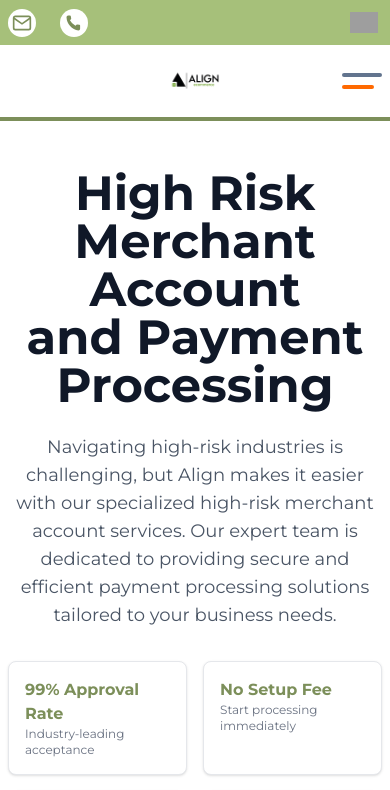
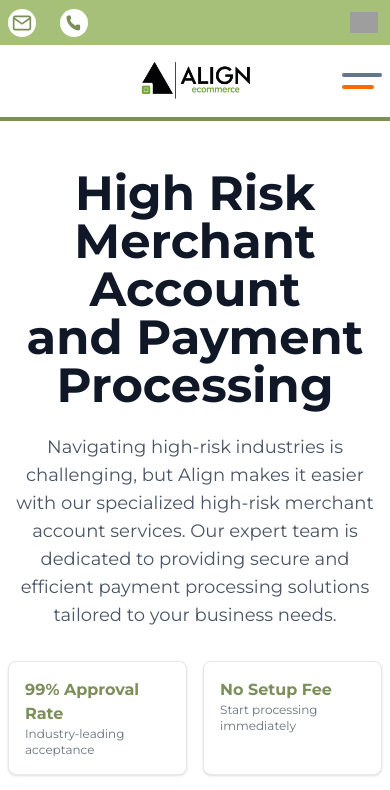
Before and after one commit to Jonathan-Atkins/align_ecommerce, a Next.js app: page / in a window 390 px wide. Shown: the top 790 px of the page. Built offline with nearby package versions, Linux system fonts and the light colour scheme; grey boxes are pictures that could not be loaded.

Commit message:
Adjust logo dimensions in compact mode for consistent display

```diff
--- a/src/app/Navbar.tsx
+++ b/src/app/Navbar.tsx
@@ -208,13 +208,13 @@ export default function Navbar() {
                             <Image
                                 src="/align_logo.png"
                                 alt="Align ecommerce logo"
-                                width={isCompact ? 120 : 220}
-                                height={isCompact ? 73 : 134}
+                                width={isCompact ? 220 : 220}
+                                height={isCompact ? 134 : 134}
                                 priority
                                 className={
                                     'h-full w-auto object-contain block ' +
                                     (isCompact
-                                        ? 'max-w-[60px] sm:max-w-[80px] md:max-w-[100px]'
+                                        ? 'max-w-[140px] sm:max-w-[180px] md:max-w-[220px]'
                                         : 'max-w-[140px] sm:max-w-[180px] md:max-w-[220px]')
                                 }
                             />
```
